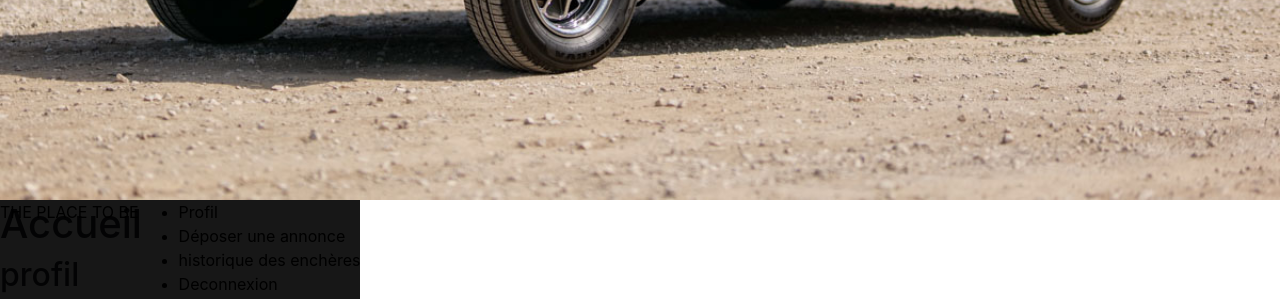
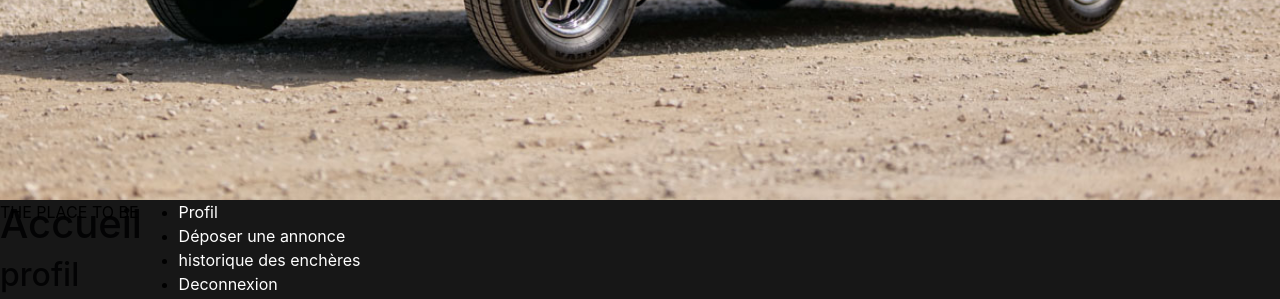
Before and after one commit to Am-all1/Auto-enchere, a PHP site: page /src/index.php in a window 1280 px wide. Shown: the part 520-819 px from the top of the page. Run offline with PHP 8.4, Linux system fonts and the light colour scheme; data that the repository does not hold is empty.

Commit message:
header modifié

```diff
--- a/src/include/header.php
+++ b/src/include/header.php
@@ -40,10 +40,11 @@ background-color: #000000e8;
 color: black;
 height: 110px;
 position: absolute;
+width: 100%;
 }
 
 #li{
-    color: black;
+    color: white;
     display: flex;
 }
 #imgEntete{
```
